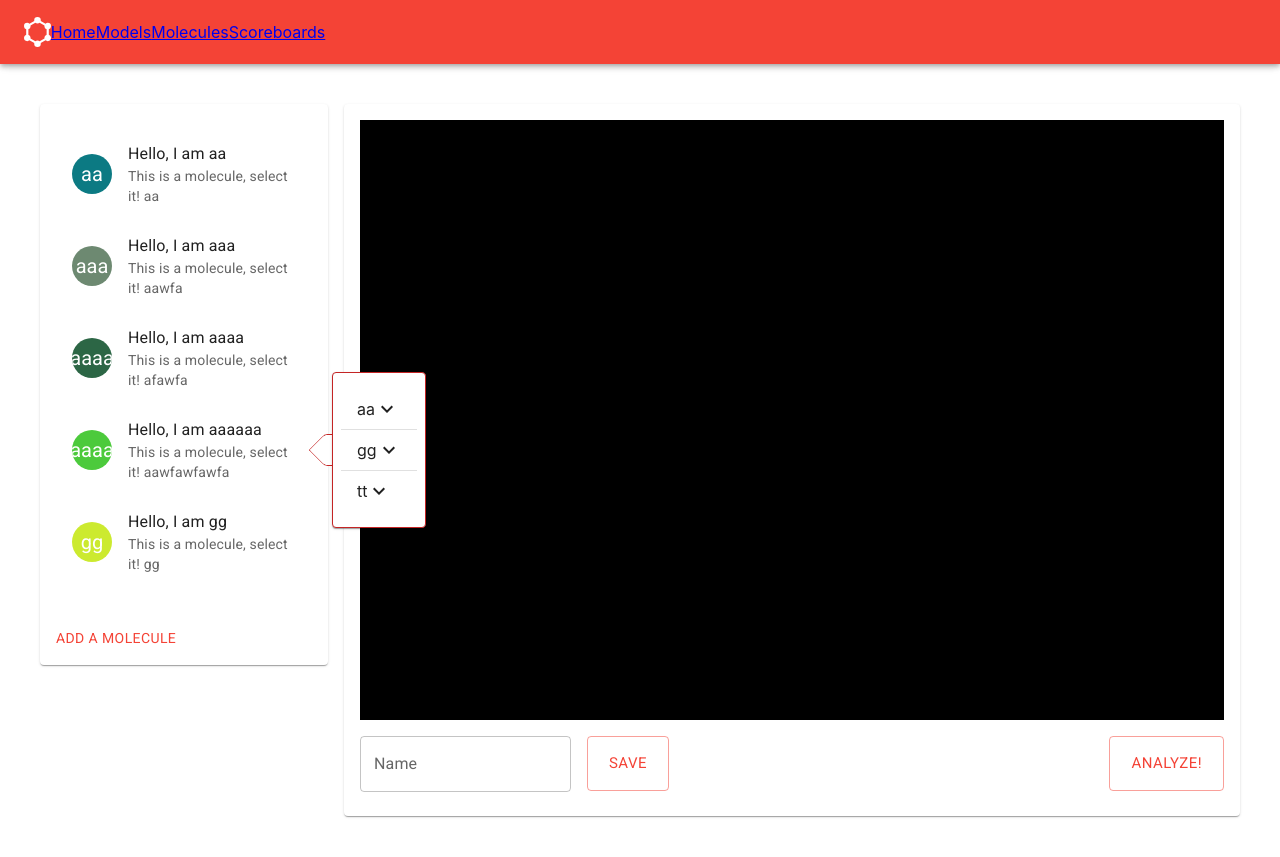
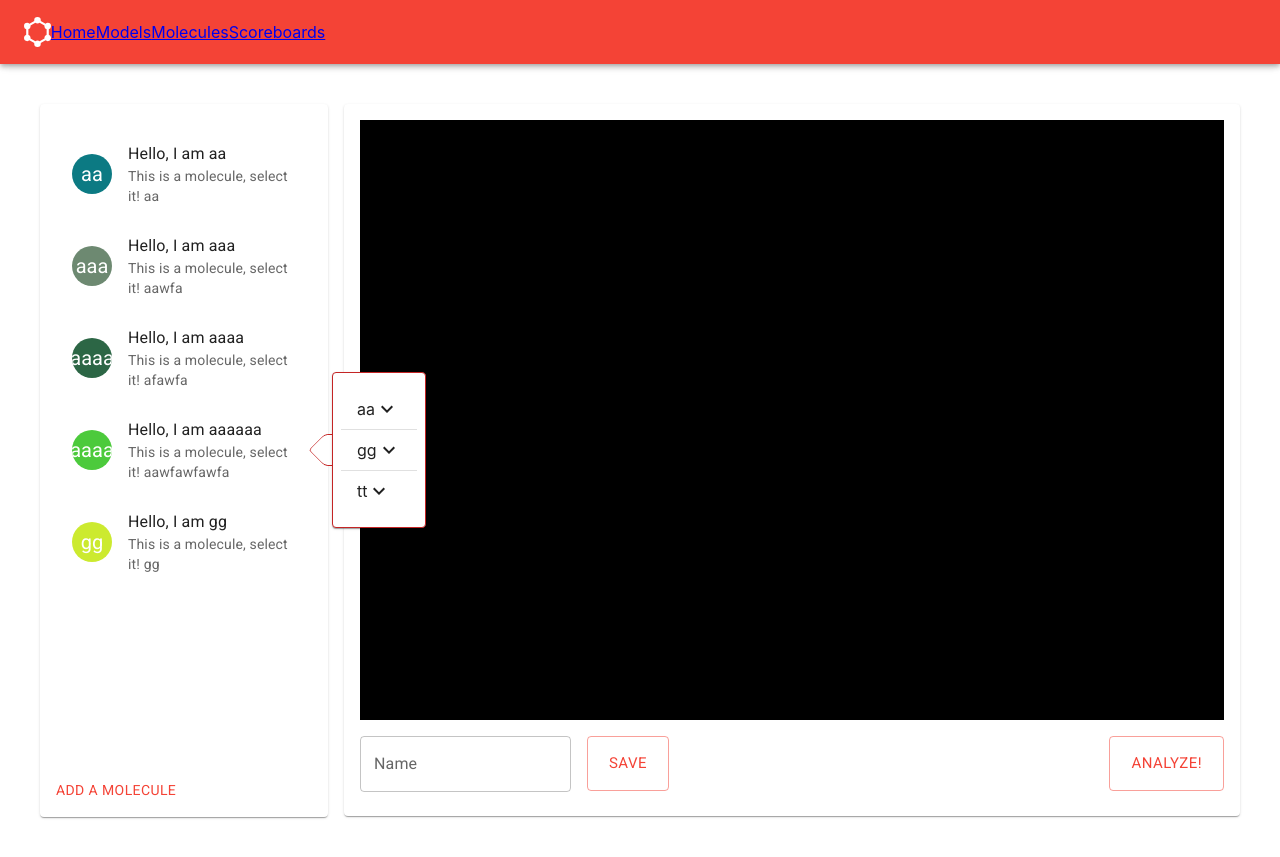
Before and after one commit to Robert-K/MAChINE, a React (Create React App) app in the folder frontend/: page /molecules in a window 1280 px wide. Both pictures are taken after a click on the button 184 px from the left and 450 px from the top of the page. Built offline with nearby package versions, Linux system fonts and the light colour scheme.

Commit message:
FIX: Fixed size for molecule list & zIndex for Popper

```diff
--- a/frontend/src/components/DetailsPopper.js
+++ b/frontend/src/components/DetailsPopper.js
@@ -42,6 +42,9 @@ function DetailsPopper(props) {
           },
         ]}
         className={props.waited ? 'popper-anim' : 'popper'}
+        sx={{
+          zIndex: 2,
+        }}
       >
         <div>
           <Card
@@ -91,6 +94,7 @@ function PopperArrow(props) {
         sx={{
           borderTop: 1,
           borderLeft: 1,
+          borderRadius: 1,
           top: `calc(50% - ${props.height / 2}px)`,
           transform: 'skew(-45deg)',
           height: props.height / 2,
@@ -103,6 +107,7 @@ function PopperArrow(props) {
         sx={{
           borderBottom: 1,
           borderLeft: 1,
+          borderRadius: 1,
           top: 'calc(50% - 1px)',
           transform: 'skew(45deg)',
           height: props.height / 2,
@@ -116,9 +121,10 @@ function PopperArrow(props) {
           borderRight: 1,
           borderBottom: 1,
           borderTop: 1,
-          top: `calc(50% - ${props.height / 2}px)`,
+          borderRadius: 1,
           borderTopLeftRadius: 0,
           borderBottomLeftRadius: 0,
+          top: `calc(50% - ${props.height / 2}px)`,
           height: props.height - 2,
           left: -props.length,
           width: props.width + props.length,
@@ -131,7 +137,6 @@ function PopperArrow(props) {
           background-color: white;
           content: "";
           display: block;
-          border-radius: 3px;
           border-color: #c42525;
         }
       `}</style>
--- a/frontend/src/components/MoleculeSelection.js
+++ b/frontend/src/components/MoleculeSelection.js
@@ -42,7 +42,7 @@ function MoleculeSelection(props) {
   return (
     <Card>
       <CardContent>
-        <List>
+        <List sx={{ height: '612px', maxHeight: '612px', overflow: 'auto' }}>
           {props.molecules.map((molecule) => (
             <ListItemButton
               key={molecule.smiles}
--- a/frontend/src/routes/Molecules.js
+++ b/frontend/src/routes/Molecules.js
@@ -28,7 +28,7 @@ export default function Molecules() {
       new MoleculeAnalysis('tt', {
         test: 1,
         other_test: 12512512,
-        other_other_test: "yes but maybe not it's quite weird tbh",
+        other_other_test: `yes but maybe not it's quite weird tbh`,
         smells_good: false,
         light: 'no',
       }),
```
